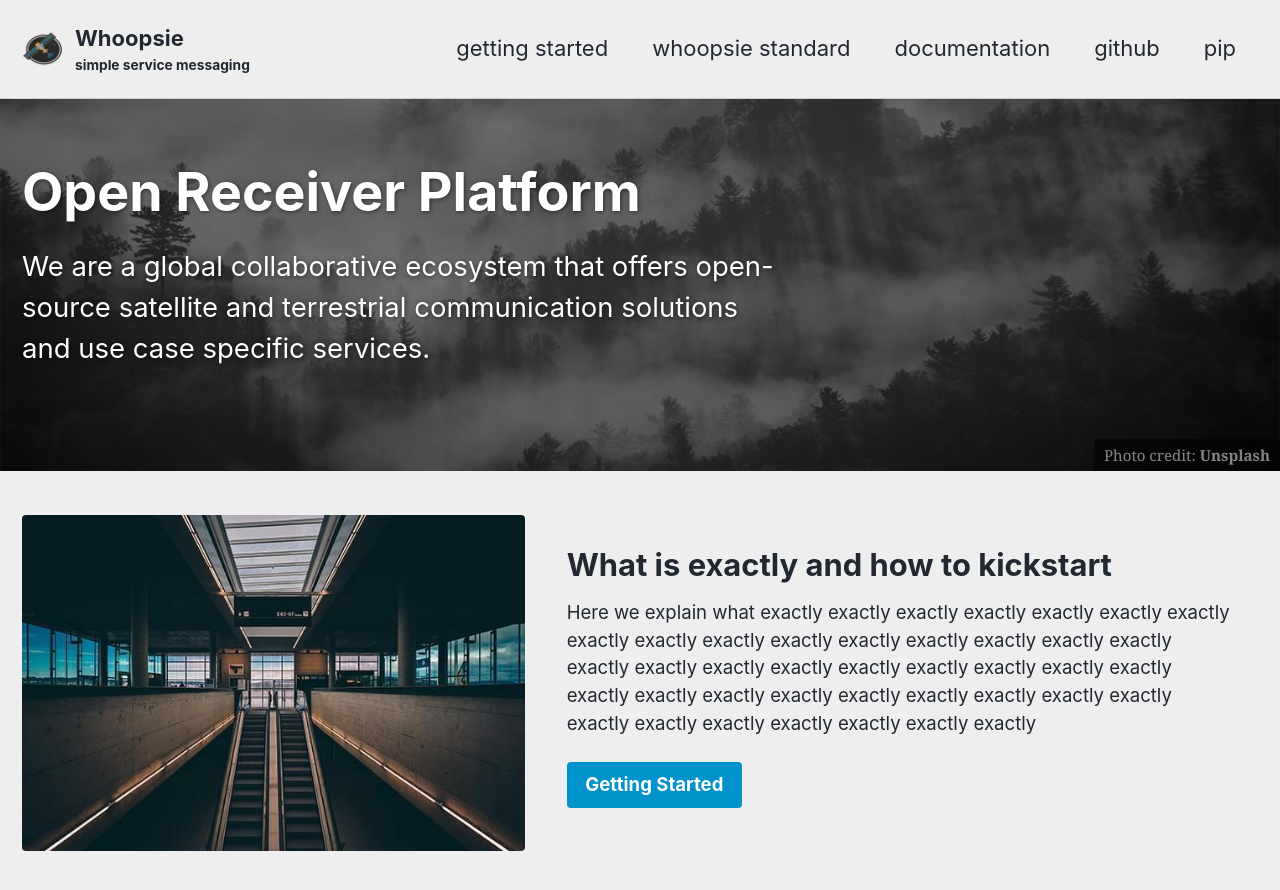
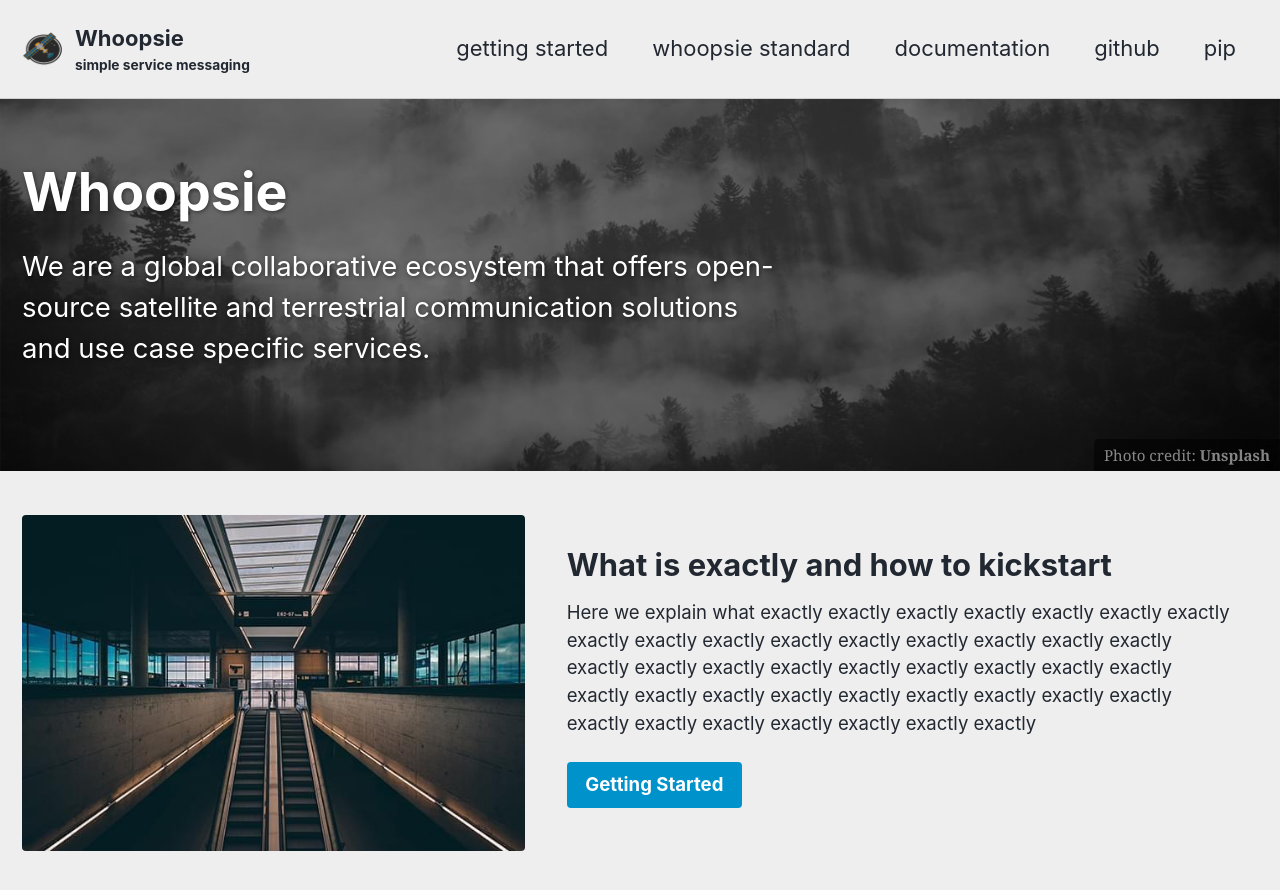
Before and after one commit to thya-aerospace/whoopsie, a Jekyll site: the page built from docs/_pages/home.md, in a window 1280 px wide and 900 px high. Shown: the top 890 px of the window. Built offline with Jekyll 4.4.1, drawn with Linux system fonts in a browser that asks for light colours; cached includes are drawn as plain includes.

Commit message:
Update home.md

```diff
--- a/docs/_pages/home.md
+++ b/docs/_pages/home.md
@@ -1,5 +1,5 @@
 ---
-title: "Open Receiver Platform"
+title: "Whoopsie"
 layout: splash
 permalink: /
 date: 2016-03-23T11:48:41-04:00
```
